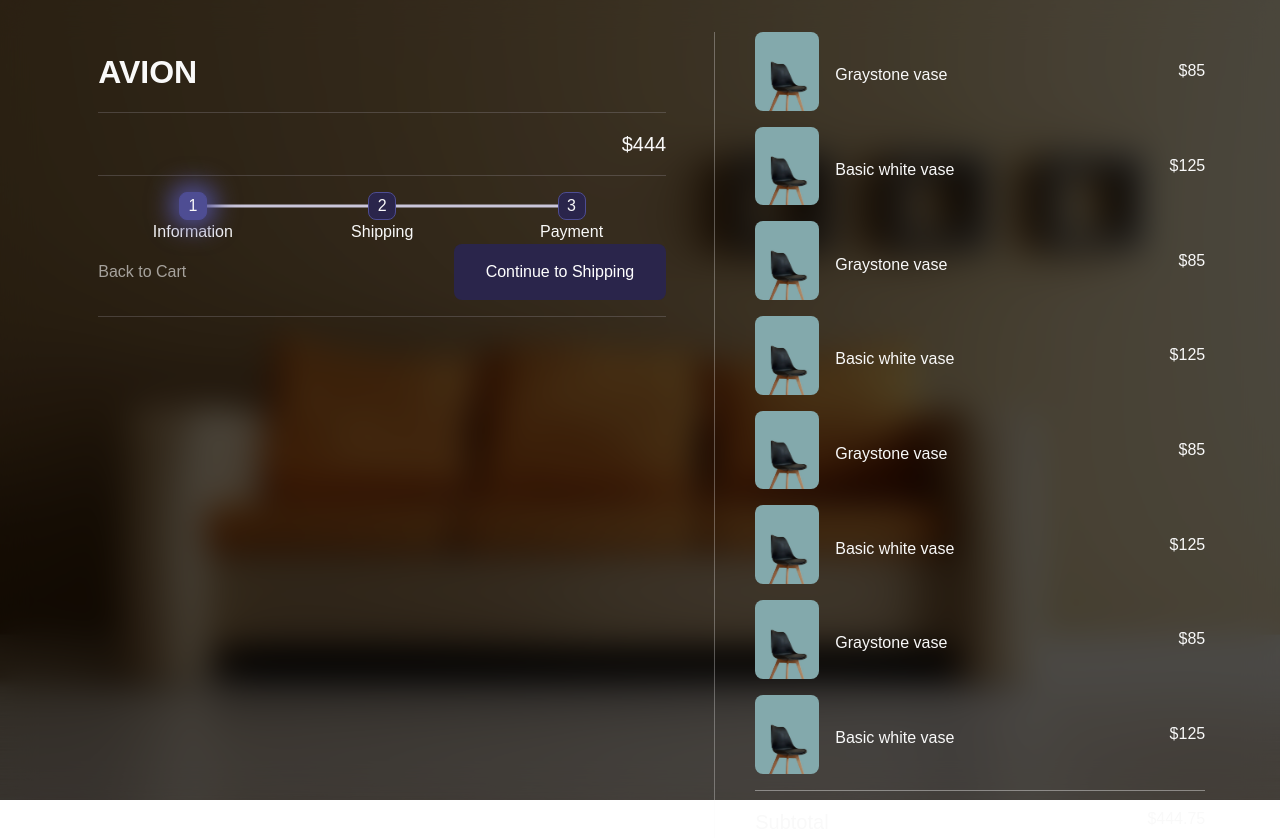
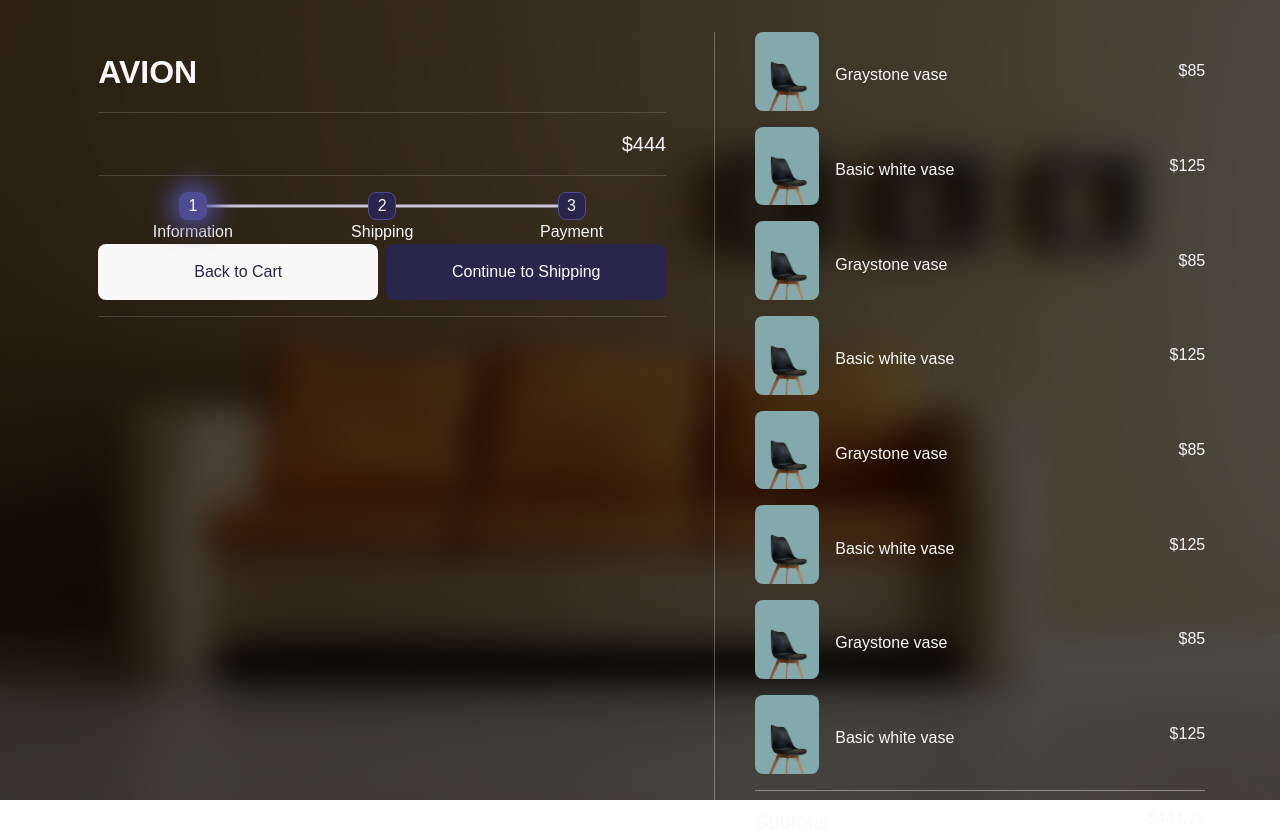
Before and after one commit to vuhuy172dh/ecommerce-website, a React (Create React App) app: page /checkout in a window 1280 px wide. Shown: the top 838 px of the page. Built offline with nearby package versions, Linux system fonts and the light colour scheme; a web font is replaced by a local one.

Commit message:
fixed button in stepper

```diff
--- a/src/components/stepper.jsx
+++ b/src/components/stepper.jsx
@@ -88,27 +88,22 @@ function Stepper() {
       {/*Button*/}
       <div className="w-full flex flex-col gap-2 tablet:flex-row-reverse tablet:justify-between">
         {/*next*/}
-        <div>
         <Button onClick={handleNext} Color="primary">
           {currentStep === steps.length
             ? 'Pay now'
             : `Continue to ${steps[currentStep]}`}
         </Button>
-        </div>
 
         {/*Back*/}
-        <div>
-          <button
-            onClick={handleBack}
-            className="w-full py-4 flex-1 flex justify-center items-center text-light_grey/60 hover:text-light_grey bg-transparent"
-          >
         {currentStep === 1 ? (
-              <Link to="/productCart">Back to Cart</Link>
+          <Link to="/productCart" className="flex-1">
+            <Button Color="secondary">Back to Cart</Button>
+          </Link>
         ) : (
-              `Back to ${steps[currentStep - 2]}`
+          <Button onClick={handleBack} Color="secondary">
+            Back to {steps[currentStep - 2]}
+          </Button>
         )}
-          </button>
-        </div>
       </div>
     </div>
   )
```
Lines whose indentation alone changed are shown as unchanged.
